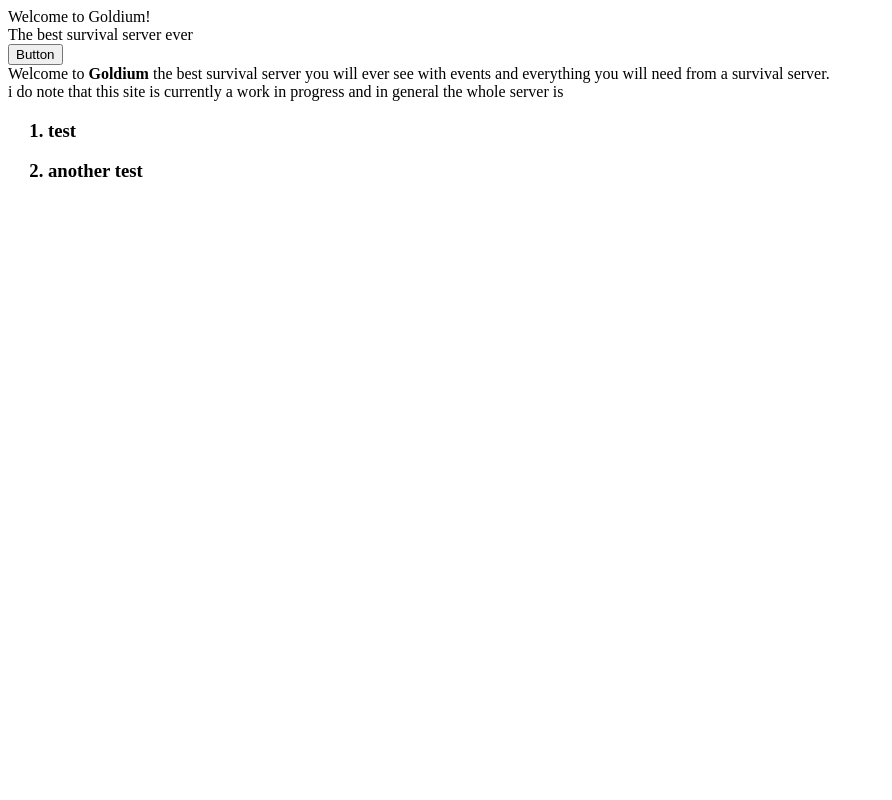
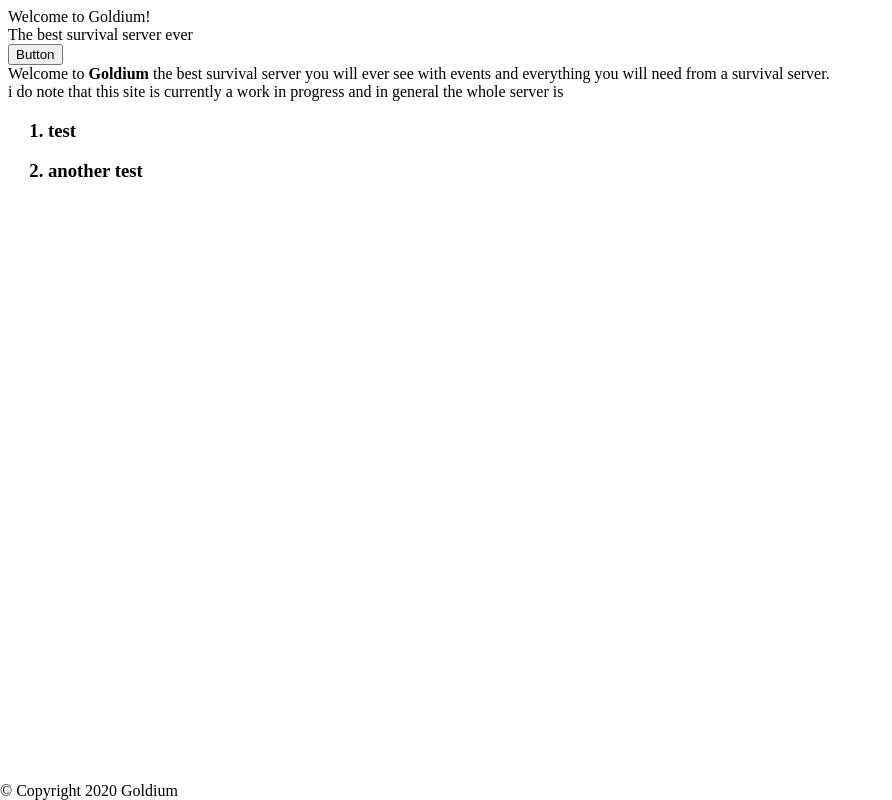
Before and after one commit to shembane/goldium, a plain HTML site: page index.html in a window 1280 px wide. Shown: the whole page, without its empty margins (0-892 px from the left). Drawn offline with Linux system fonts and the light colour scheme.

Commit message:
added copyright

```diff
--- a/index.html
+++ b/index.html
@@ -2,11 +2,7 @@
 <html>
     <head>
         <title>Goldium</title>
-        <style>
-            body {
-                background: rgb(255, 255, 255);
-            }
-        </style>
+        <link rel="stylesheet" type="text/css" href="styles.css" />
     </head>
     <body>
        <header>Welcome to Goldium!</header>
@@ -19,5 +15,8 @@
             <h3><li>test</li></h3>
             <h3><li>another test</li></h3>
        </ol>
+
+       <footer class="copy">&copy; Copyright 2020 Goldium</footer>
+
     </body>
 </html>
--- a/styles.css
+++ b/styles.css
@@ -0,0 +1,5 @@
+.copy {
+    position: absolute;
+    bottom: 0;
+    left: 0;
+}
```
